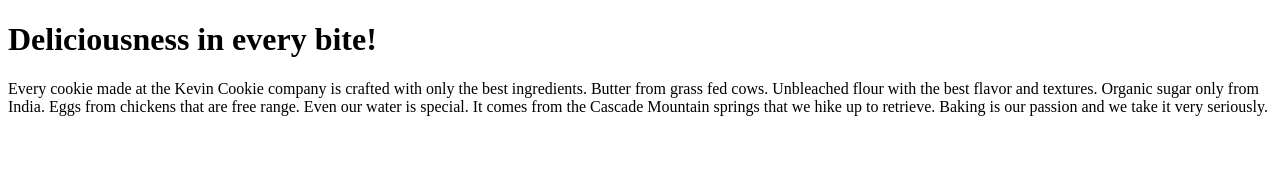
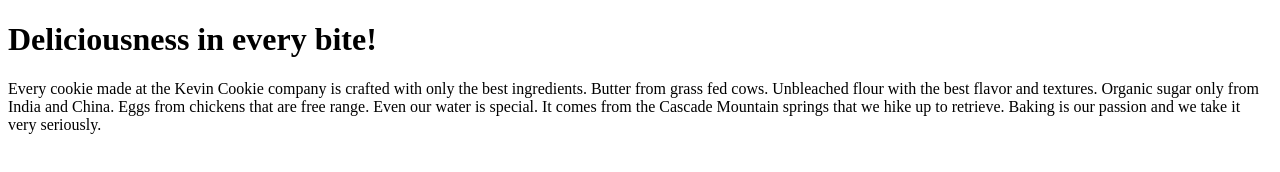
Before and after one commit to markteojunyi/LearnGitHub, a plain HTML site: page index.htm in a window 1280 px wide. Drawn offline with Linux system fonts and the light colour scheme.

Commit message:
Update index.htm

```diff
--- a/index.htm
+++ b/index.htm
@@ -4,7 +4,7 @@
 
 <h1>Deliciousness in every bite!</h1>
 
-<p>Every cookie made at the Kevin Cookie company is crafted with only the best ingredients. Butter from grass fed cows. Unbleached flour with the best flavor and textures. Organic sugar only from India. Eggs from chickens that are free range. Even our water is special. It comes from the Cascade Mountain springs that we hike up to retrieve. Baking is our passion and we take it very seriously.</p>
+<p>Every cookie made at the Kevin Cookie company is crafted with only the best ingredients. Butter from grass fed cows. Unbleached flour with the best flavor and textures. Organic sugar only from India and China. Eggs from chickens that are free range. Even our water is special. It comes from the Cascade Mountain springs that we hike up to retrieve. Baking is our passion and we take it very seriously.</p>
 
 
 </body>
```
